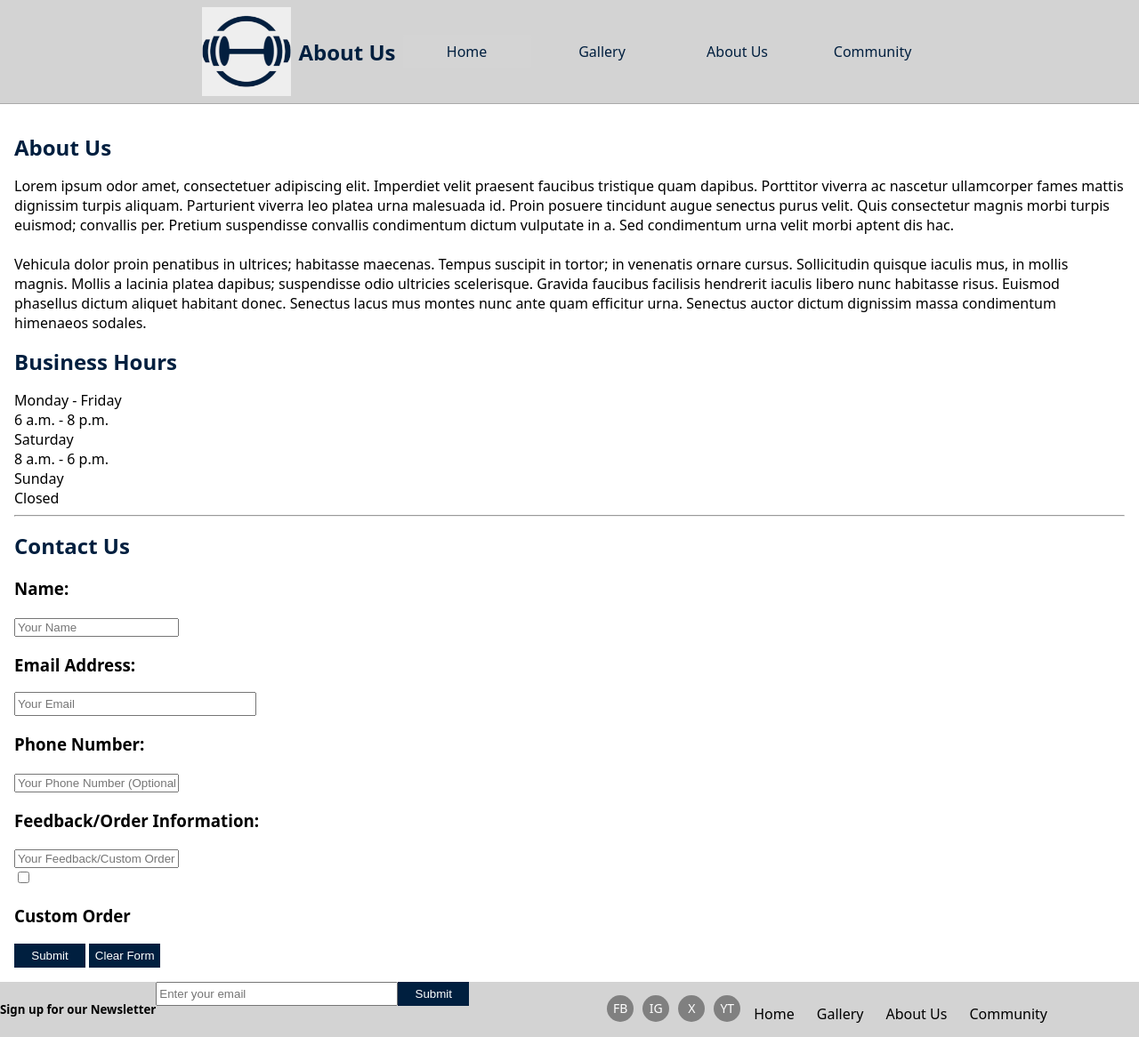
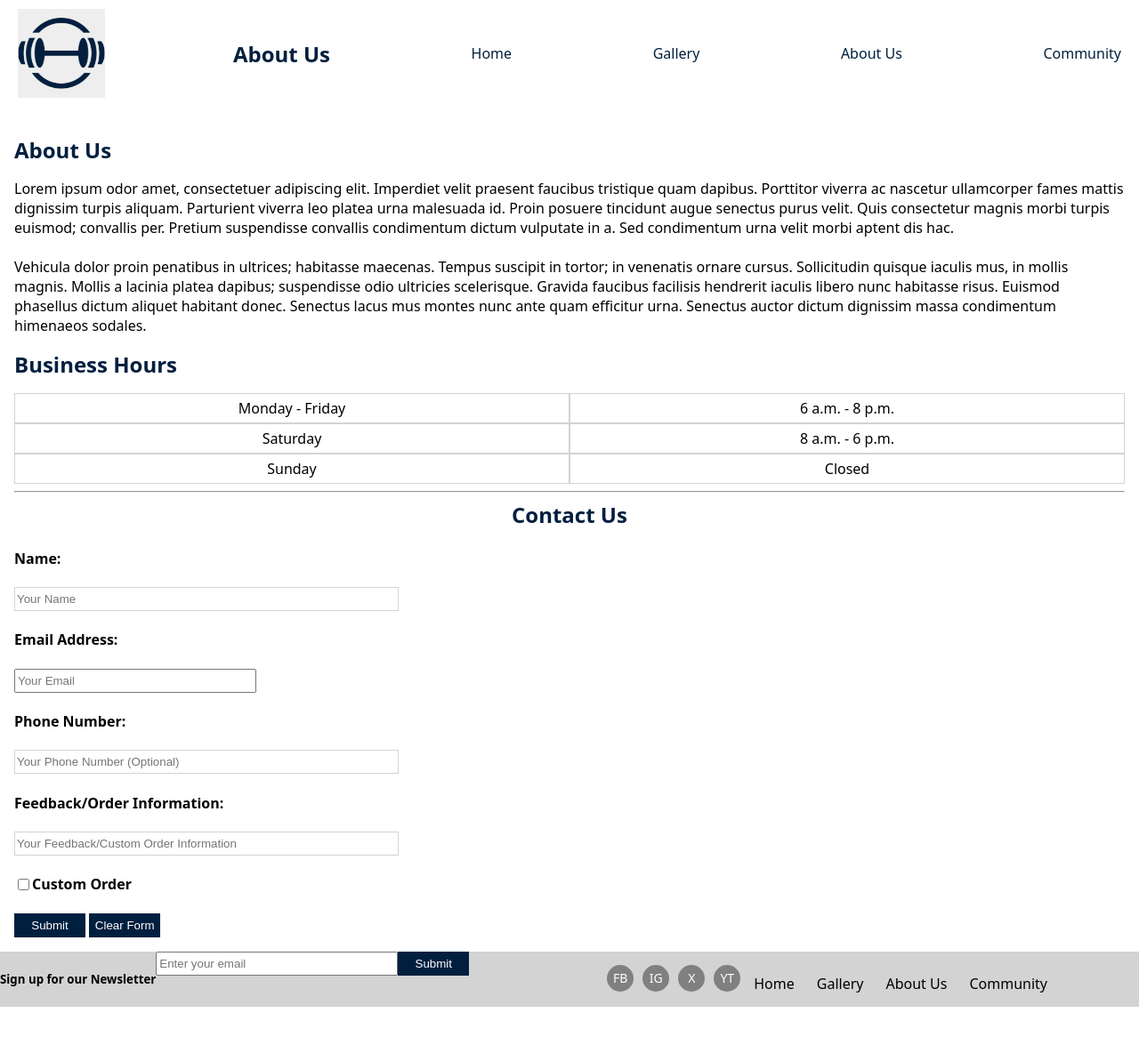
Before and after one commit to Jdtacke/CS1005Touchstone, a website: page about_us.html in a window 1280 px wide. Shown: the whole page at 89% size. After the commit the page ends 1132 px from the top, so only its background shows below. Drawn offline with Linux system fonts and the light colour scheme.

Commit message:
css changes on all pages 7:18am

```diff
--- a/about_us.html
+++ b/about_us.html
@@ -33,27 +33,28 @@
         <div class='business_info' id='sunday_hours'>Closed</div>
       </div>
       <hr>
-      <h1>Contact Us</h1>
+      <h1 id="dba">Contact Us</h1>
       <form>
-        <h3>Name:</h3>
-        <input type="full name" placeholder="Your Name" required>
-        <h3>Email Address:</h3>
+        <h4>Name:</h4>
+        <input class="box" type="full name" placeholder="Your Name" required>
+        <h4>Email Address:</h4>
         <input type="email" placeholder="Your Email" required>
-        <h3>Phone Number:</h3>
-        <input type="phone number" placeholder="Your Phone Number (Optional)" required>
-        <h3>Feedback/Order Information:</h3>
-        <input type="feedback" placeholder="Your Feedback/Custom Order Information" required>
+        <h4>Phone Number:</h4>
+        <input class="box" type="phone number" placeholder="Your Phone Number (Optional)" required>
+        <h4>Feedback/Order Information:</h4>
+        <input class="box" type="feedback" placeholder="Your Feedback/Custom Order Information" required>
       </form>
-      <input type="checkbox" id="subscribe" name="subscribe" value="yes">
-      <h3>Custom Order</h3>
-      <button id='about_us_submit'>Submit</button>
-      <button id='about_us_clear_form'>Clear Form</button>
+          <div class="order_box_container">
+            <input type="checkbox" name="subscribe" value="yes">
+            <h4>Custom Order</h4>
+          </div>
+            <button id='about_us_submit'>Submit</button>
+            <button id='about_us_clear_form'>Clear Form</button>
     </main>
     <footer>
       <h5>Sign up for our Newsletter</h5>
         <input type="email" placeholder="Enter your email" required>
         <button type="submit">Submit</button>
-    </form>
     <div class='social_links_container'>
       <div class='social_media' id='facebook'>FB</div>
       <div class='social_media' id='instagram'>IG</div>
--- a/styles.css
+++ b/styles.css
@@ -9,7 +9,7 @@ body {
   background-color: white;
 }
 
-nav {
+/*nav {
   display: flex;
   flex-wrap: wrap;
   align-items: center;
@@ -18,23 +18,75 @@ nav {
   gap: 0.5rem;
   border-bottom: solid 1px #aaa;
   background-color: #d3d3d3;
+  border: solid blue;
+}
+
+nav img {
+  display: flex;
+  align-items: flex-start;
+}
+
+nav h1 {
+  display: flex;
+  align-items: center;
 }
 
 nav a {
+  display: flex;
+  max-width: 9rem;
+  padding: 0.5rem;
+  border-radius: 0.2rem;
+  /*border: solid 1px #aaa;*/
+  /*text-align: ;
+  text-decoration: none;
+  color: #001f3f;
+  border: solid red;
+}*/
+
+/*nav a {
   display: inline-block;
   min-width: 9rem;
   padding: 0.5rem;
   border-radius: 0.2rem;
   /*border: solid 1px #aaa;*/
+  /*text-align: right;
+  text-decoration: none;
+  color: #001f3f;
+  border: solid red;
+}*/
+
+nav {
+  display: flex;
+  align-items: center;
+  justify-content: space-between;
+  padding: 10px 20px;
+}
+
+img {
+  flex: 0;
+}
+
+#dba {
+  flex: 1;
   text-align: center;
+  margin: 0;
+}
+
+.nav_bar {
+  margin-left: 15px;
   text-decoration: none;
   color: #001f3f;
 }
 
-nav a[aria-current='page'] {
+.nav_bar:last-child {
+  margin-right: 0;
+}
+
+
+/*nav a[aria-current='page'] {
   color: #001f3f;
   background-color: #d4d4d4;
-}
+}*/
 
 main {
   padding: 1rem;
@@ -182,3 +234,55 @@ input[type='email'] {
 #gallery_add_to_cart {
   margin-top: 10px;
 }
+
+.business_hours_container {
+  display: grid;
+  grid-template-columns: 1fr 1fr;
+}
+
+.business_info {
+  border: 1px solid #d3d3d3;
+  padding: 5px;
+  text-align: center;
+}
+
+form {
+  width: 100%;
+}
+
+.box {
+  border: 1px solid #d3d3d3;
+  width: 27rem;
+  height: 1.7rem;
+}
+
+.order_box_container {
+  display: flex;
+}
+
+.customer_spotlight_container {
+  display: flex;
+  background-color: #634399;
+  padding: 7px;
+}
+
+.customer_spotlight {
+  text-align: center;
+  background-color: white;
+  margin-left: 20px;
+  margin-right: 20px;
+  padding: 10px;
+}
+
+.community_involvement_container {
+  display: flex;
+  padding: 7px;
+}
+
+.community_involvement {
+  color: white;
+  background-color: #001f3f;
+  padding: 7px;
+  border-radius: 5px;
+  margin-right: 8px;
+}
```
Also changed, not shown: community.html (+1 -1 lines), gallery.html (+1 -1 lines).
